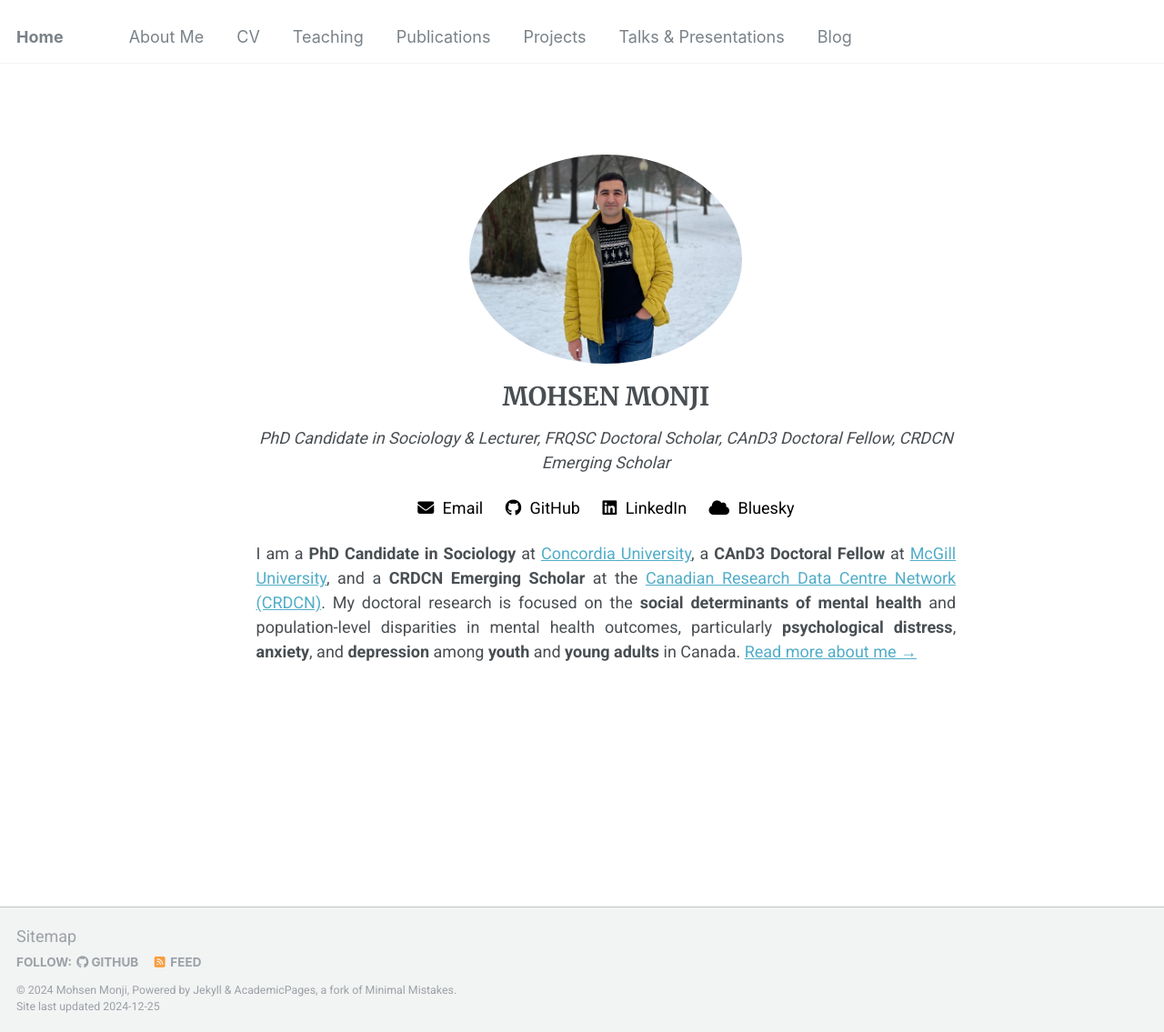
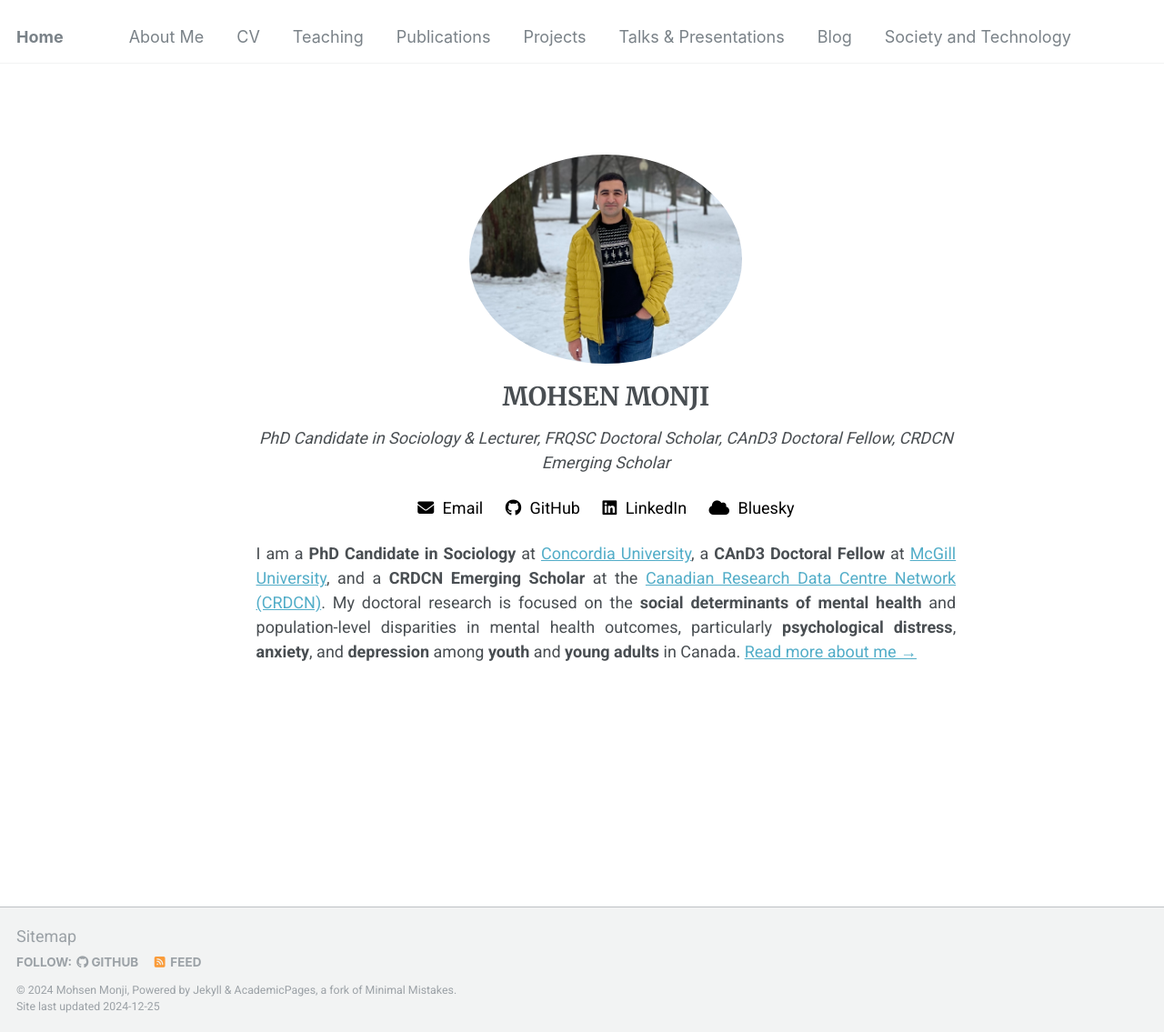
Before and after one commit to Mohsnmonji/mohsnmonji.github.io, a Jekyll site: the page built from _pages/front.md, in a window 1280 px wide and 1135 px high. Shown: the whole window at 91% size. Built offline with Jekyll 4.4.1, drawn with Linux system fonts in a browser that asks for light colours.

Commit message:
Update navigation.yml

```diff
--- a/_data/navigation.yml
+++ b/_data/navigation.yml
@@ -19,3 +19,5 @@ main:
     url: /talks/
   - title: "Blog"
     url: /year-archive/
+  - title: "Society and Technology"
+    url: /society-and-technology/
```
